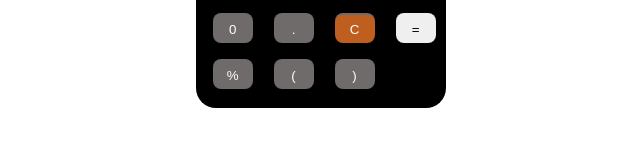
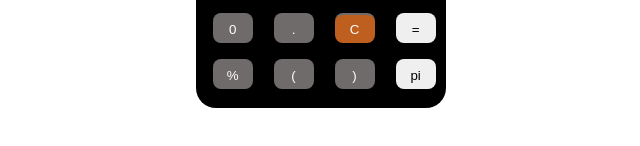
Before and after one commit to Stuff44/Calculator, a plain HTML site: page index.html in a window 1280 px wide. Shown: the part 330-476 px from the top of the page, without its empty margins (318-958 px from the left). Drawn offline with Linux system fonts and the light colour scheme.

Commit message:
added extra button

```diff
--- a/index.html
+++ b/index.html
@@ -51,6 +51,7 @@
 				<input type="button" value="%" class="button number" onClick="v('%')">
 				<input type="button" value="(" class="button number" onClick="v('(')">
 				<input type="button" value=")" class="button number" onClick="v(')')">
+				<input type="button" value="pi" class="button operators" onClick="v('pi')">
 			</p>
 		</div>
 </div>
```
